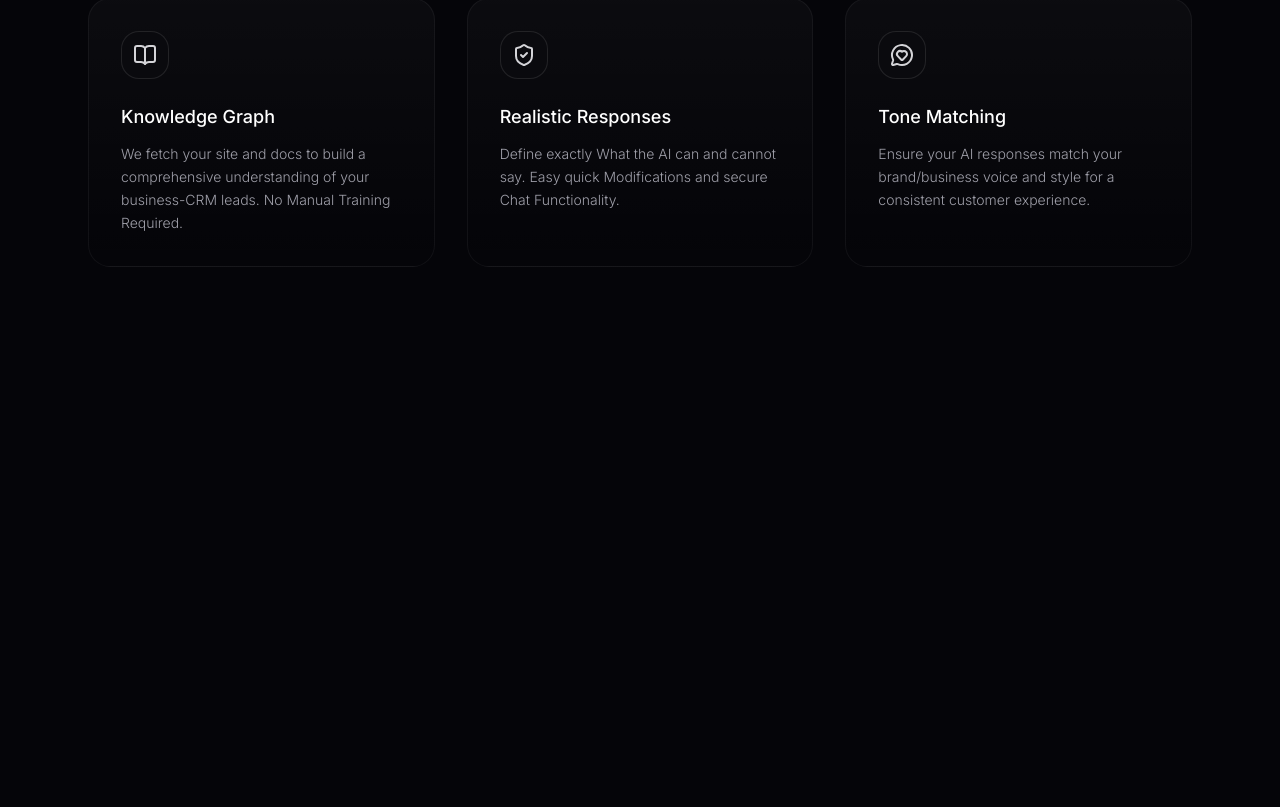
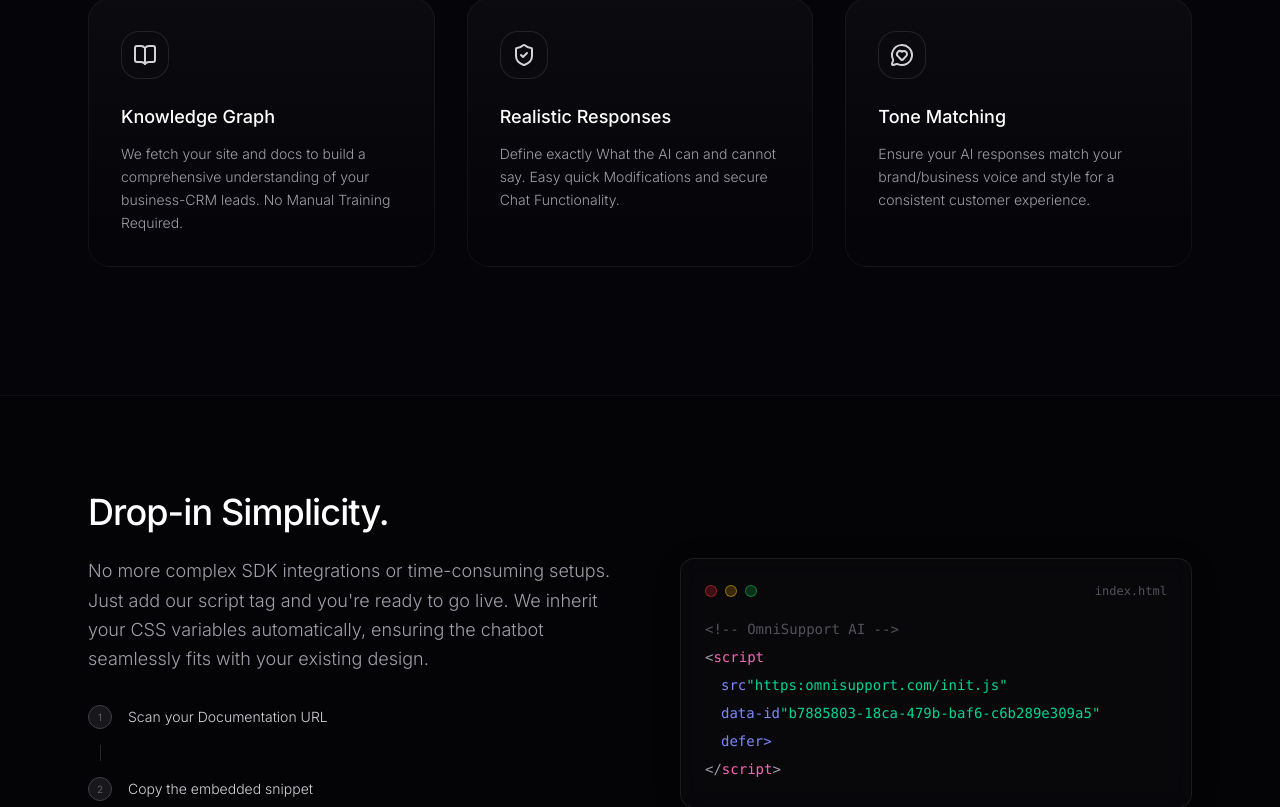
Before and after one commit to makankosappoh/OmniSupport-AI-CRM, a Next.js app: page / in a window 1280 px wide. Shown: the part 1993-2800 px from the top of the page. Before the commit the page ends 2388 px from the top, so only its background shows below. Built offline with nearby package versions, Linux system fonts and the light colour scheme.

Commit message:
updates on landing page

```diff
--- a/app/page.tsx
+++ b/app/page.tsx
@@ -1,5 +1,6 @@
 import Features from '@/components/ui/landing/features';
 import Hero from '@/components/ui/landing/hero';
+import Integration from '@/components/ui/landing/integrations';
 import Navbar from '@/components/ui/landing/nav';
 import SocialProof from '@/components/ui/landing/social';
 import React from 'react';
@@ -11,6 +12,7 @@
       <Hero />
       <SocialProof />
       <Features />
+      <Integration />
     </main>
   );
 }
--- /dev/null
+++ b/components/ui/landing/integrations/index.tsx
@@ -0,0 +1,76 @@
+import React from 'react'
+
+const Integration = () => {
+    return (
+        <section
+        id="how-it-works"
+        className="py-24 border-t border-white/5 bg-black/20">
+            <div className="max-w-6xl mx-auto px-6 flex flex-col md:flex-row items-center gap-16">
+                <div className="flex-1">
+                <h2 className="text-3xl md:text-4xl font-medium text-white tracking-tight mb-6">Drop-in Simplicity.</h2>
+                <p className="text-lg text-zinc-400 font-light leading-relaxed mb-8">
+                    No more complex SDK integrations or time-consuming setups. Just add our script tag and you&apos;re ready to go live. We inherit your CSS variables automatically, ensuring the chatbot seamlessly fits with your existing design.
+                </p>
+                <div className="flex flex-col gap-4">
+                    <div className="flex items-center gap-4 text-sm text-zinc-300 font-light">
+                        <div className="w-6 h-6 rounded-full bg-zinc-900 border border-zinc-700 flex items-center justify-center text-[10px] text-zinc-500">
+                            1
+                        </div>
+                        Scan your Documentation URL
+                    </div>
+                    <div className="w-px h-4 bg-zinc-800 ml-3"></div>
+                    <div className="flex items-center gap-4 text-sm text-zinc-300 font-light">
+                        <div className="w-6 h-6 rounded-full bg-zinc-900 border border-zinc-700 flex items-center justify-center text-[10px] text-zinc-500">
+                            2
+                        </div>
+                        Copy the embedded snippet
+                    </div>
+                    <div className="w-px h-4 bg-zinc-800 ml-3"></div>
+                    <div className="flex items-center gap-4 text-sm text-zinc-300 font-light">
+                        <div className="w-6 h-6 rounded-full bg-zinc-900 border border-zinc-700 flex items-center justify-center text-[10px] text-zinc-500">
+                            3
+                        </div>
+                        Auto-Resolve tickets
+                    </div>
+                </div>
+                </div>
+
+                <div className="flex-1 w-full max-w-lg">
+                    <div className="glass-card rounded-xl p-6 relative">
+                        <div className="flex items-center justify-between mb-4">
+                            <div className="flex gap-2">
+                                <div className="w-3 h-3 rounded-full bg-red-500/20 border border-red-500/50"></div>
+                                <div className="w-3 h-3 rounded-full bg-yellow-500/20 border border-yellow-500/50"></div>
+                                <div className="w-3 h-3 rounded-full bg-green-500/20 border border-green-500/50"></div>
+                            </div>
+                            <span className="text-xs text-zinc-600 font-mono">index.html</span>
+                        </div>
+                        <div className="font-mono text-xs md:text-sm leading-7 text-zinc-400">
+                            <div className="text-zinc-600">
+                            &lt;!-- OmniSupport AI --&gt;
+                            </div>
+                            <div>
+                            &lt;<span className="text-pink-400">script</span>
+                            </div>
+                            <div className="pl-4">
+                                <span className="text-indigo-400">src</span>
+                                <span className="text-emerald-400">&quot;https:omnisupport.com/init.js&quot;</span>
+                            </div>
+                            <div className="pl-4">
+                                <span className="text-indigo-400">data-id</span>
+                                <span className="text-emerald-400">&quot;b7885803-18ca-479b-baf6-c6b289e309a5&quot;</span>
+                                <br />
+                                <span className="text-indigo-400">defer&gt;</span>
+                            </div>
+                            <div>
+                                &lt;/<span className="text-pink-400">script</span>&gt;
+                            </div>
+                        </div>
+                    </div>
+                </div>
+            </div>
+        </section>
+    )
+}
+
+export default Integration
```
